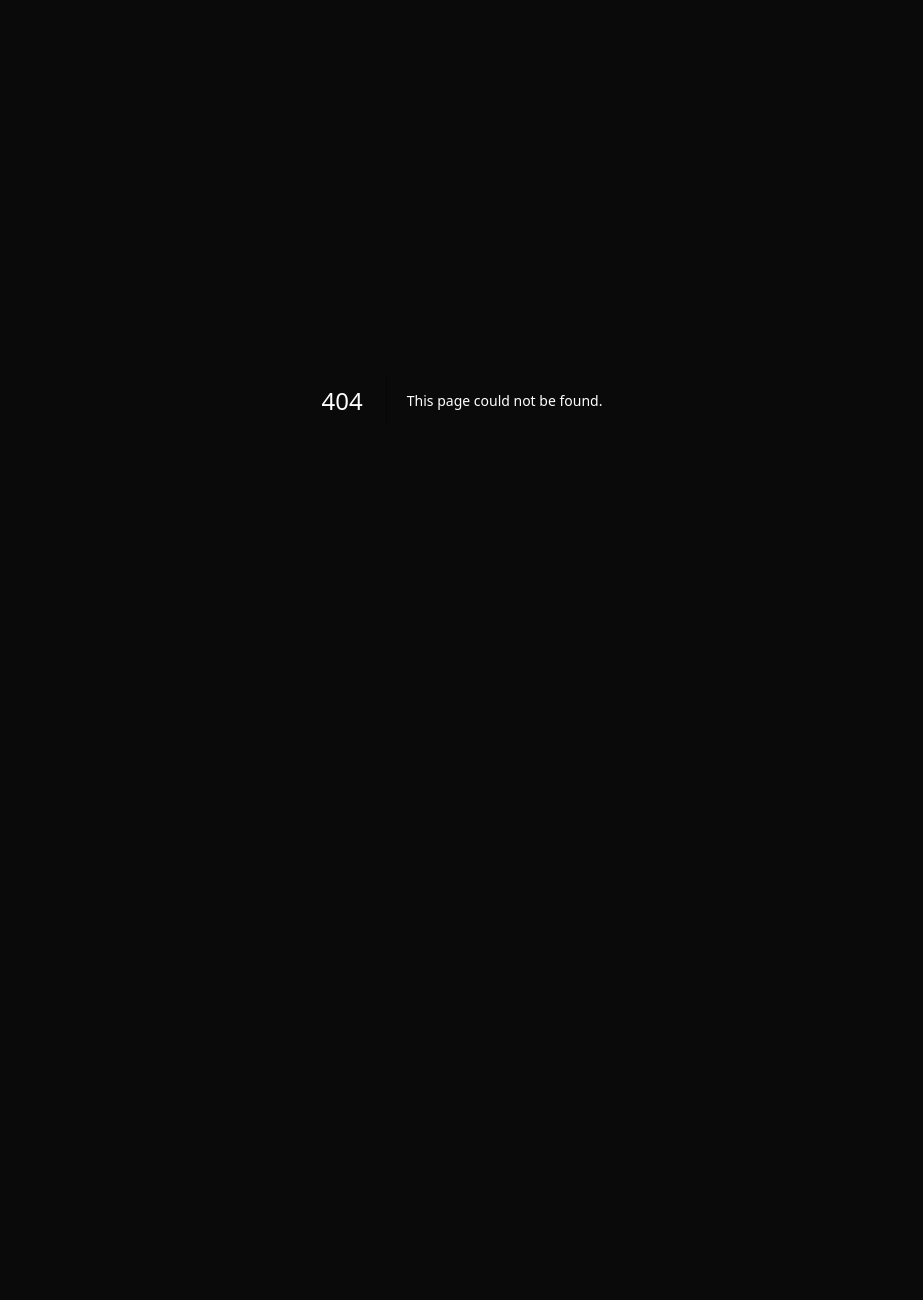
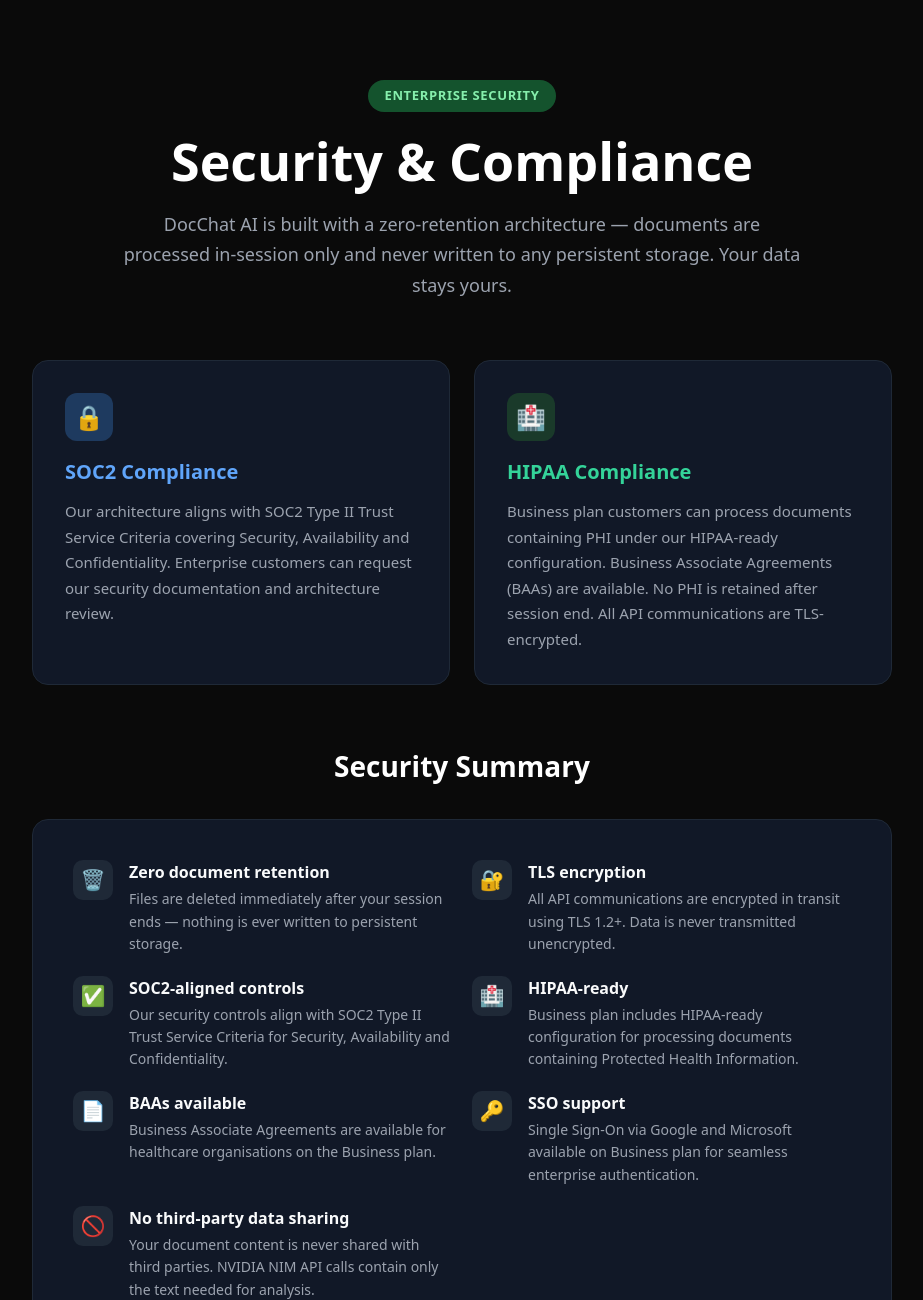
Before and after one commit to justin280/docchat-saas, a Next.js app: page /security in a window 1280 px wide. Before the commit this address had no page. Shown: the top 1300 px of the page, without its empty margins (178-1101 px from the left). Before the commit the page ends 800 px from the top, so only its background shows below. Built offline with nearby package versions, Linux system fonts and the light colour scheme.

Commit message:
Add /security page: SOC2, HIPAA, zero-retention architecture

```diff
--- /dev/null
+++ b/app/(pages)/security/page.js
@@ -0,0 +1,73 @@
+export const metadata = {
+  title: 'Security & Compliance | DocChat AI — SOC2, HIPAA, Zero Retention',
+  description: 'DocChat AI security architecture — SOC2-aligned, HIPAA-ready, zero document retention. Your documents are processed in-session only and never stored.',
+  keywords: 'DocChat AI security, HIPAA compliant AI, SOC2 document AI, zero retention AI, secure document chat',
+};
+
+export default function SecurityPage() {
+  return (
+    <main style={{minHeight:'100vh',backgroundColor:'#0a0a0a',color:'#fff',fontFamily:'system-ui,sans-serif'}}>
+      {/* Hero */}
+      <section style={{padding:'80px 20px 60px',maxWidth:'900px',margin:'0 auto',textAlign:'center'}}>
+        <div style={{display:'inline-block',backgroundColor:'#14532d',color:'#86efac',padding:'6px 16px',borderRadius:'999px',fontSize:'13px',fontWeight:'600',marginBottom:'20px',letterSpacing:'0.05em'}}>ENTERPRISE SECURITY</div>
+        <h1 style={{fontSize:'clamp(32px,5vw,52px)',fontWeight:'800',lineHeight:'1.1',marginBottom:'20px'}}>
+          Security {'&'} Compliance
+        </h1>
+        <p style={{fontSize:'18px',color:'#9ca3af',lineHeight:'1.7',maxWidth:'680px',margin:'0 auto'}}>
+          DocChat AI is built with a zero-retention architecture — documents are processed in-session only and never written to any persistent storage. Your data stays yours.
+        </p>
+      </section>
+
+      {/* Compliance badges */}
+      <section style={{padding:'0 20px 60px',maxWidth:'900px',margin:'0 auto'}}>
+        <div style={{display:'grid',gridTemplateColumns:'repeat(auto-fit,minmax(260px,1fr))',gap:'24px'}}>
+          {/* SOC2 */}
+          <div style={{backgroundColor:'#111827',border:'1px solid #1f2937',borderRadius:'16px',padding:'32px'}}>
+            <div style={{width:'48px',height:'48px',backgroundColor:'#1e3a5f',borderRadius:'12px',display:'flex',alignItems:'center',justifyContent:'center',marginBottom:'16px',fontSize:'24px'}}>🔒</div>
+            <h2 style={{fontSize:'20px',fontWeight:'700',marginBottom:'12px',color:'#60a5fa'}}>SOC2 Compliance</h2>
+            <p style={{color:'#9ca3af',lineHeight:'1.7',fontSize:'15px'}}>Our architecture aligns with SOC2 Type II Trust Service Criteria covering Security, Availability and Confidentiality. Enterprise customers can request our security documentation and architecture review.</p>
+          </div>
+          {/* HIPAA */}
+          <div style={{backgroundColor:'#111827',border:'1px solid #1f2937',borderRadius:'16px',padding:'32px'}}>
+            <div style={{width:'48px',height:'48px',backgroundColor:'#1a3a2a',borderRadius:'12px',display:'flex',alignItems:'center',justifyContent:'center',marginBottom:'16px',fontSize:'24px'}}>🏥</div>
+            <h2 style={{fontSize:'20px',fontWeight:'700',marginBottom:'12px',color:'#34d399'}}>HIPAA Compliance</h2>
+            <p style={{color:'#9ca3af',lineHeight:'1.7',fontSize:'15px'}}>Business plan customers can process documents containing PHI under our HIPAA-ready configuration. Business Associate Agreements (BAAs) are available. No PHI is retained after session end. All API communications are TLS-encrypted.</p>
+          </div>
+        </div>
+      </section>
+
+      {/* Security summary */}
+      <section style={{padding:'0 20px 80px',maxWidth:'900px',margin:'0 auto'}}>
+        <h2 style={{fontSize:'28px',fontWeight:'700',marginBottom:'32px',textAlign:'center'}}>Security Summary</h2>
+        <div style={{backgroundColor:'#111827',border:'1px solid #1f2937',borderRadius:'16px',padding:'40px'}}>
+          <div style={{display:'grid',gridTemplateColumns:'repeat(auto-fit,minmax(280px,1fr))',gap:'20px'}}>
+            {[
+              {icon:'🗑️', title:'Zero document retention', desc:'Files are deleted immediately after your session ends — nothing is ever written to persistent storage.'},
+              {icon:'🔐', title:'TLS encryption', desc:'All API communications are encrypted in transit using TLS 1.2+. Data is never transmitted unencrypted.'},
+              {icon:'✅', title:'SOC2-aligned controls', desc:'Our security controls align with SOC2 Type II Trust Service Criteria for Security, Availability and Confidentiality.'},
+              {icon:'🏥', title:'HIPAA-ready', desc:'Business plan includes HIPAA-ready configuration for processing documents containing Protected Health Information.'},
+              {icon:'📄', title:'BAAs available', desc:'Business Associate Agreements are available for healthcare organisations on the Business plan.'},
+              {icon:'🔑', title:'SSO support', desc:'Single Sign-On via Google and Microsoft available on Business plan for seamless enterprise authentication.'},
+              {icon:'🚫', title:'No third-party data sharing', desc:'Your document content is never shared with third parties. NVIDIA NIM API calls contain only the text needed for analysis.'},
+            ].map((item,i) => (
+              <div key={i} style={{display:'flex',gap:'16px',alignItems:'flex-start'}}>
+                <div style={{width:'40px',height:'40px',backgroundColor:'#1f2937',borderRadius:'10px',display:'flex',alignItems:'center',justifyContent:'center',flexShrink:0,fontSize:'20px'}}>{item.icon}</div>
+                <div>
+                  <div style={{fontWeight:'600',marginBottom:'4px',color:'#f9fafb'}}>{item.title}</div>
+                  <div style={{color:'#9ca3af',fontSize:'14px',lineHeight:'1.6'}}>{item.desc}</div>
+                </div>
+              </div>
+            ))}
+          </div>
+        </div>
+      </section>
+
+      {/* CTA */}
+      <section style={{padding:'60px 20px 80px',textAlign:'center',borderTop:'1px solid #1f2937'}}>
+        <h2 style={{fontSize:'28px',fontWeight:'700',marginBottom:'12px'}}>Need enterprise security documentation?</h2>
+        <p style={{color:'#9ca3af',marginBottom:'28px',fontSize:'16px'}}>Contact our team for architecture reviews, BAAs and custom security assessments.</p>
+        <a href="mailto:support.docchatai@proton.me?subject=Enterprise%20Security%20Documentation" style={{display:'inline-block',backgroundColor:'#84cc16',color:'#000',padding:'14px 32px',borderRadius:'8px',fontWeight:'700',fontSize:'16px',textDecoration:'none'}}>Contact Security Team</a>
+      </section>
+    </main>
+  );
+}
```
